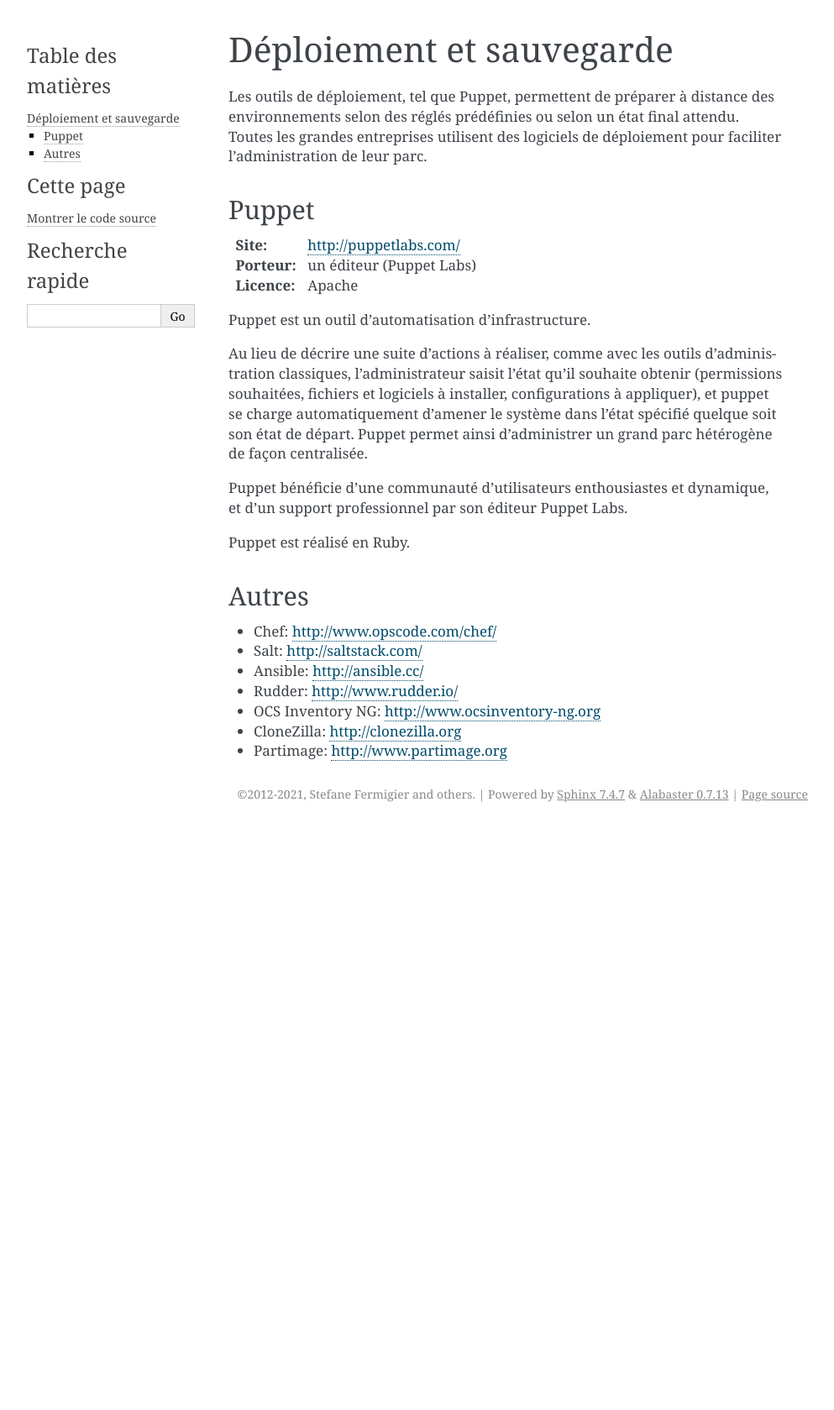
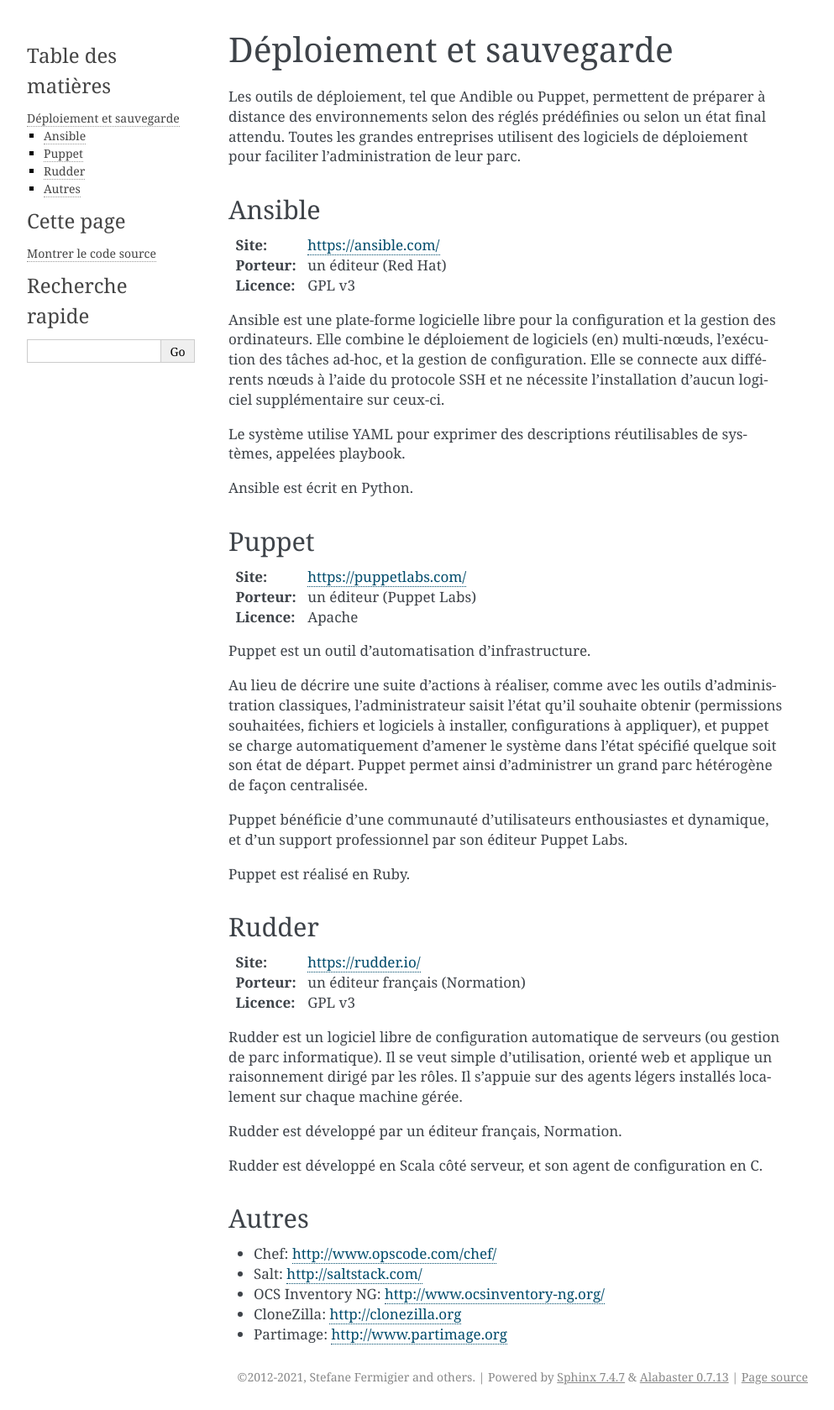
Before and after one commit to sfermigier/guide-oss, a Sphinx documentation site: the page built from source/devops/deploiement.rst, in a window 1280 px wide. Shown: the whole page at 84% size, without its empty margins (148-1141 px from the left). Built offline with Sphinx 7.4.7, drawn with Linux system fonts in a browser that asks for light colours; comment, search, counter and statistics services are not loaded; before the commit the page ends 985 px from its top, so only the background shows below that.

Commit message:
Ajout d'Ansible et Rudder.

```diff
--- a/source/devops/deploiement.rst
+++ b/source/devops/deploiement.rst
@@ -1,13 +1,27 @@
 Déploiement et sauvegarde
 =========================
 
-Les outils de déploiement, tel que Puppet, permettent de préparer à distance des environnements selon des réglés prédéfinies ou selon un état final attendu. Toutes les grandes entreprises utilisent des logiciels de déploiement pour faciliter l’administration de leur parc.
+Les outils de déploiement, tel que Andible ou Puppet, permettent de préparer à distance des environnements selon des réglés prédéfinies ou selon un état final attendu. Toutes les grandes entreprises utilisent des logiciels de déploiement pour faciliter l’administration de leur parc.
+
+
+Ansible
+-------
+
+:Site: https://ansible.com/
+:Porteur: un éditeur (Red Hat)
+:Licence: GPL v3
+
+Ansible est une plate-forme logicielle libre pour la configuration et la gestion des ordinateurs. Elle combine le déploiement de logiciels (en) multi-nœuds, l'exécution des tâches ad-hoc, et la gestion de configuration. Elle se connecte aux différents nœuds à l'aide du protocole SSH et ne nécessite l'installation d'aucun logiciel supplémentaire sur ceux-ci.
+
+Le système utilise YAML pour exprimer des descriptions réutilisables de systèmes, appelées playbook.
+
+Ansible est écrit en Python.
 
 
 Puppet
 ------
 
-:Site: http://puppetlabs.com/
+:Site: https://puppetlabs.com/
 :Porteur: un éditeur (Puppet Labs)
 :Licence: Apache
 
@@ -20,13 +34,25 @@
 Puppet est réalisé en Ruby.
 
 
+Rudder
+------
+
+:Site: https://rudder.io/
+:Porteur: un éditeur français (Normation)
+:Licence: GPL v3
+
+Rudder est un logiciel libre de configuration automatique de serveurs (ou gestion de parc informatique). Il se veut simple d'utilisation, orienté web et applique un raisonnement dirigé par les rôles. Il s'appuie sur des agents légers installés localement sur chaque machine gérée.
+
+Rudder est développé par un éditeur français, Normation.
+
+Rudder est développé en Scala côté serveur, et son agent de configuration en C.
+
+
 Autres
 ------
 
 - Chef: http://www.opscode.com/chef/
 - Salt: http://saltstack.com/
-- Ansible: http://ansible.cc/
-- Rudder: http://www.rudder.io/
-- OCS Inventory NG: http://www.ocsinventory-ng.org
+- OCS Inventory NG: http://www.ocsinventory-ng.org/
 - CloneZilla: http://clonezilla.org
 - Partimage: http://www.partimage.org
```
